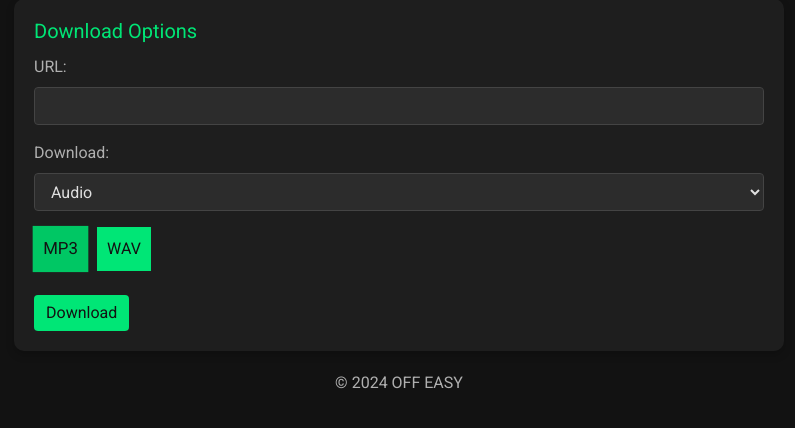
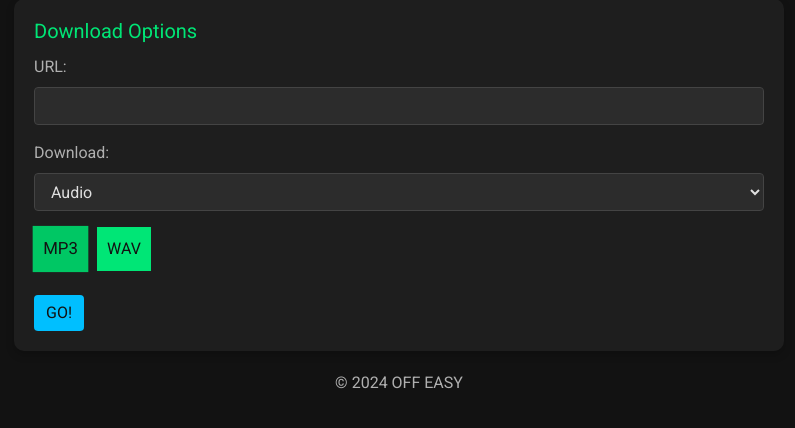
Before and after one commit to halcy8312/amida_web, a Flask app: page / in a window 1280 px wide. Shown: the part 179-607 px from the top of the page, without its empty margins (241-1036 px from the left). Run offline with Flask 3, Linux system fonts and the light colour scheme; some libraries are stand-ins or nearby versions.

Commit message:
見た目更新2

```diff
--- a/static/css/style.css
+++ b/static/css/style.css
@@ -39,14 +39,14 @@ input.form-control, select.form-control {
 }
 
 .btn-primary {
-    background-color: #00E676; /* メインボタンの色を緑に設定 */
+    background-color: #00BFFF; /* メインボタンの色を水色に設定 */
     border: none;
     color: #121212; /* ボタンの文字色をダークグレーに */
     transition: background-color 0.3s, transform 0.1s;
 }
 
 .btn-primary:hover {
-    background-color: #00C764; /* ホバー時のボタンの色を少し暗く */
+    background-color: #00A3CC; /* ホバー時のボタンの色を少し暗く */
     transform: scale(1.05); /* ホバー時の視覚的な効果 */
 }
 
--- a/templates/index.html
+++ b/templates/index.html
@@ -46,7 +46,7 @@
                     </div>
                     <input type="hidden" id="selected-format" name="format" value="mp3">
                     <br>
-                    <button type="submit" class="btn btn-primary">Download</button>
+                    <button type="submit" class="btn btn-primary">GO!</button>
                 </form>
             </div>
         </div>
```
